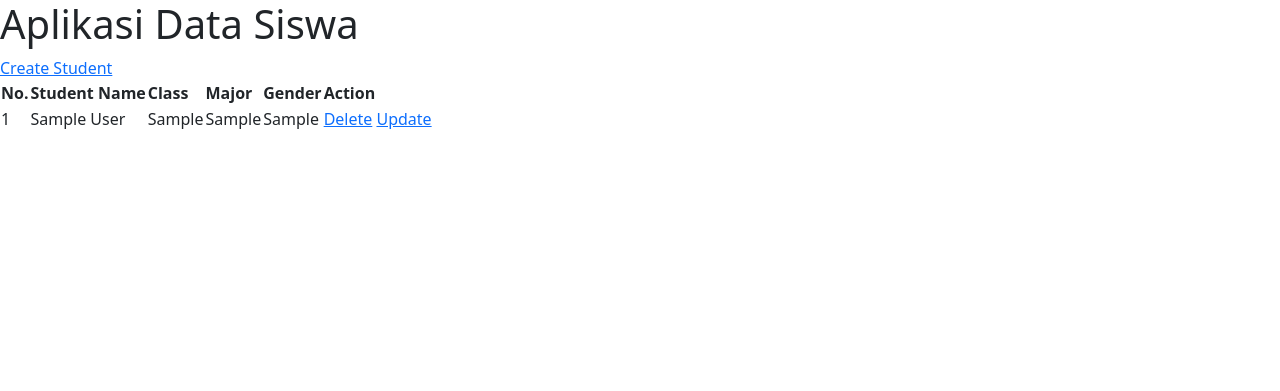
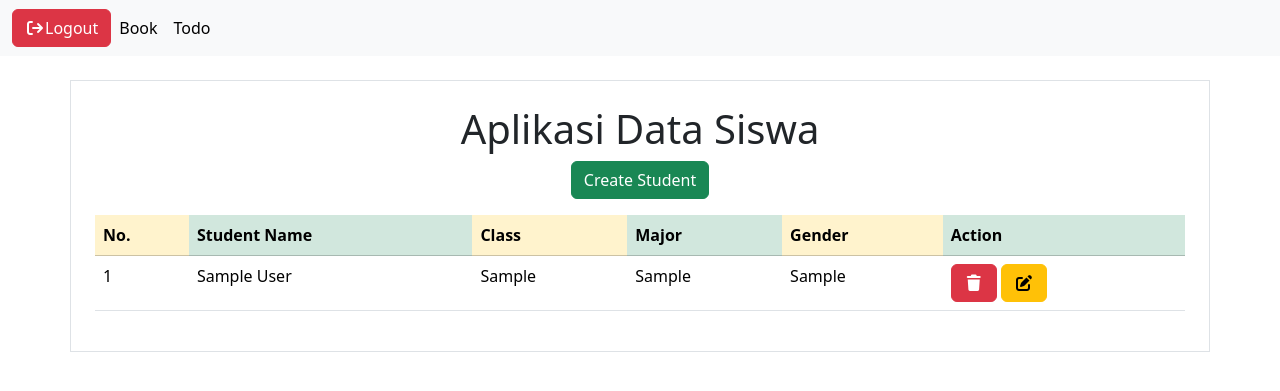
Before and after one commit to SyafiqAzmi1812/aplikasi_data_siswa_25_26, a PHP site: page /student.php in a window 1280 px wide. Shown: the top 391 px of the page. Run offline with PHP 8.4, Linux system fonts and the light colour scheme; the visitor is signed in with stand-in values (Sample User, id 1); tables that the repository leaves empty or names only in its code hold one stand-in row (values such as "Sample post"); some libraries are stand-ins or nearby versions.

Commit message:
Add Navbar, Logout

```diff
--- a/db/create.php
+++ b/db/create.php
@@ -12,7 +12,7 @@ $sql = "INSERT INTO students (full_nama, gender, classes, major)
 
 if($connection->query($sql)) {
     $_SESSION['message'] = "students data has created succesfully";
-    header("Location: ../index.php");
+    header("Location: ../student.php");
     $connection->close();
     die();
 }
--- a/student.php
+++ b/student.php
@@ -10,17 +10,41 @@ if (isset($_SESSION["is_login"]) == false ) {
     header("Location: login.php");
 }
 ?>
-    <h1>Aplikasi Data Siswa</h1>
-    <a href="create-student.php">Create Student</a>
 
-    <table>
+<nav class="navbar navbar-expand-lg bg-body-tertiary">
+  <div class="container-fluid">
+    <a class="btn btn-danger" class="navbar-brand" href="./db/logout.php"><i class="fa-solid fa-arrow-right-from-bracket"></i>Logout</a>
+    <button class="navbar-toggler" type="button" data-bs-toggle="collapse" data-bs-target="#navbarNav" aria-controls="navbarNav" aria-expanded="false" aria-label="Toggle navigation">
+      <span class="navbar-toggler-icon"></span>
+    </button>
+    <div class="collapse navbar-collapse" id="navbarNav">
+      <ul class="navbar-nav">
+        <li class="nav-item">
+          <a class="nav-link active" aria-current="page" href="book.php">Book</a>
+        </li>
+        <li class="nav-item">
+          <a class="nav-link active" aria-current="page" href="todo.php">Todo</a>
+        </li>
+      </ul>
+    </div>
+  </div>
+</nav>
+
+<div class="container border mt-4 p-4">
+    <h1 class="text-center">Aplikasi Data Siswa</h1>
+    <div class="text-center">
+        <a class="btn btn-success" href="create-student.php">Create Student</a>
+    </div>
+
+    <div class="table mt-3">
+    <table class="table table-stripped">
         <thead>
-            <tr>
-                <th>No.</th>
+                <tr class="table-success">
+                    <th class="table-warning">No.</th>
                     <th>Student Name</th>
-                <th>Class</th>
+                    <th class="table-warning">Class</th>
                     <th>Major</th>
-                <th>Gender</th>
+                    <th class="table-warning">Gender</th>
                     <th>Action</th>
                 </tr>
             </thead>
@@ -34,14 +58,16 @@ if (isset($_SESSION["is_login"]) == false ) {
                 <td> <?= $student['major'] ?></td>
                 <td> <?= $student['gender'] ?></td>
                 <td>
-                <a href="./db/delete-student.php?id=<?= $student['id'] ?>">Delete</a>
-                <a href="update-student.php?id=<?= $student['id'] ?>">Update</a>
+                    <a class="btn btn-danger" href="./db/delete-student.php?id=<?= $student['id'] ?>"><i class="fa-solid fa-trash"></i></a>
+                    <a class="btn btn-warning" href="update-student.php?id=<?= $student['id'] ?>"><i class="fa-solid fa-edit"></i></a>
                 </td>
             </tr>
                     <?php endforeach ?>
             </tbody>
 
         </table>
+    </div>
 
-</body>
-</html>
+    </div>
+
+<?php include "./template/footer.php" ?>
--- a/template/header.php
+++ b/template/header.php
@@ -5,5 +5,6 @@
     <meta name="viewport" content="width=device-width, initial-scale=1.0">
     <title> <?= $title ?> </title>
     <link rel="stylesheet" href="style/bootstrap.min.css">
+    <link rel="stylesheet" href="https://cdnjs.cloudflare.com/ajax/libs/font-awesome/7.0.0/css/all.min.css">
 </head>
 <body>
```
Also changed, not shown: db/logout.php (added, +7 -0 lines), login.php (+8 -0 lines). Lines whose indentation alone changed are shown as unchanged.
